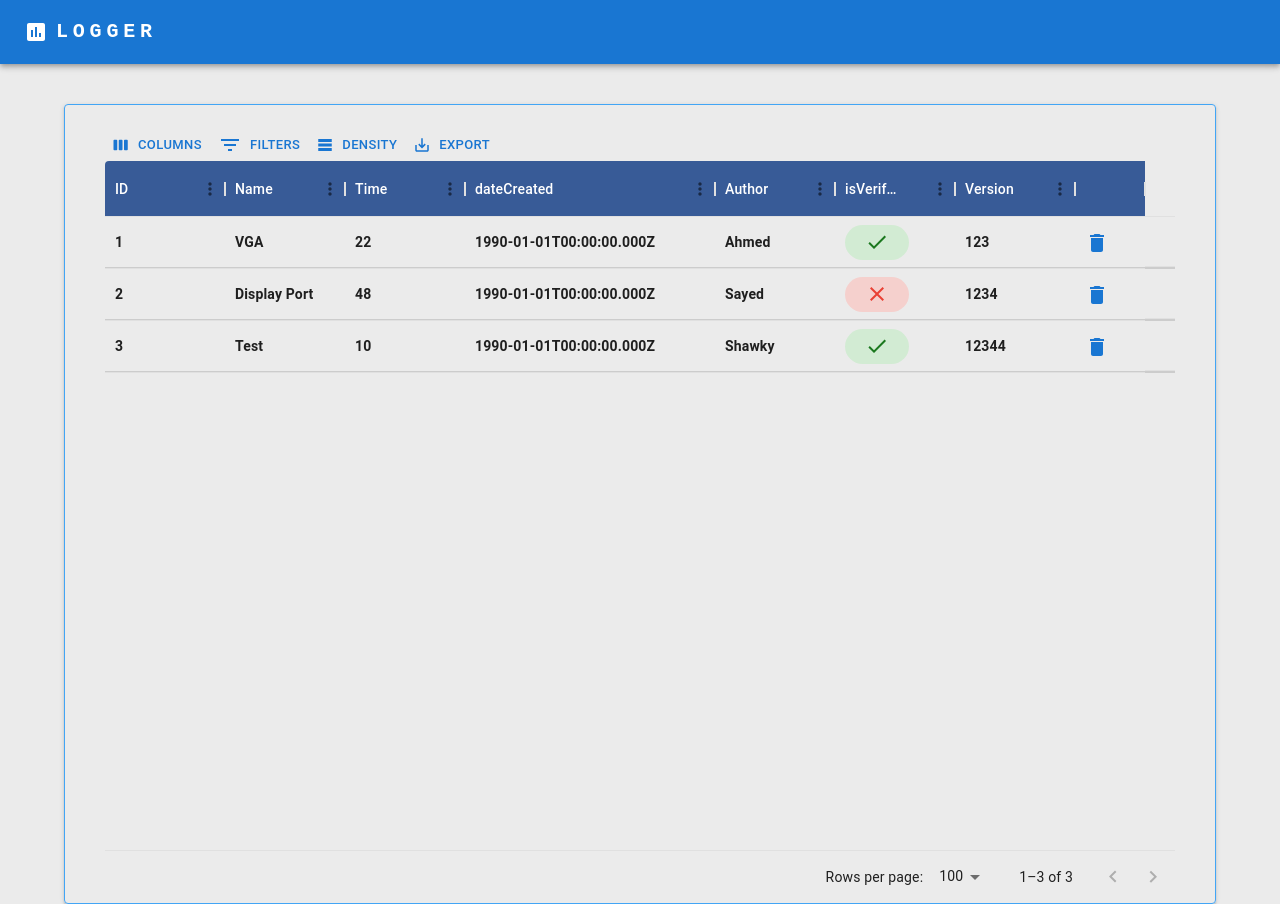
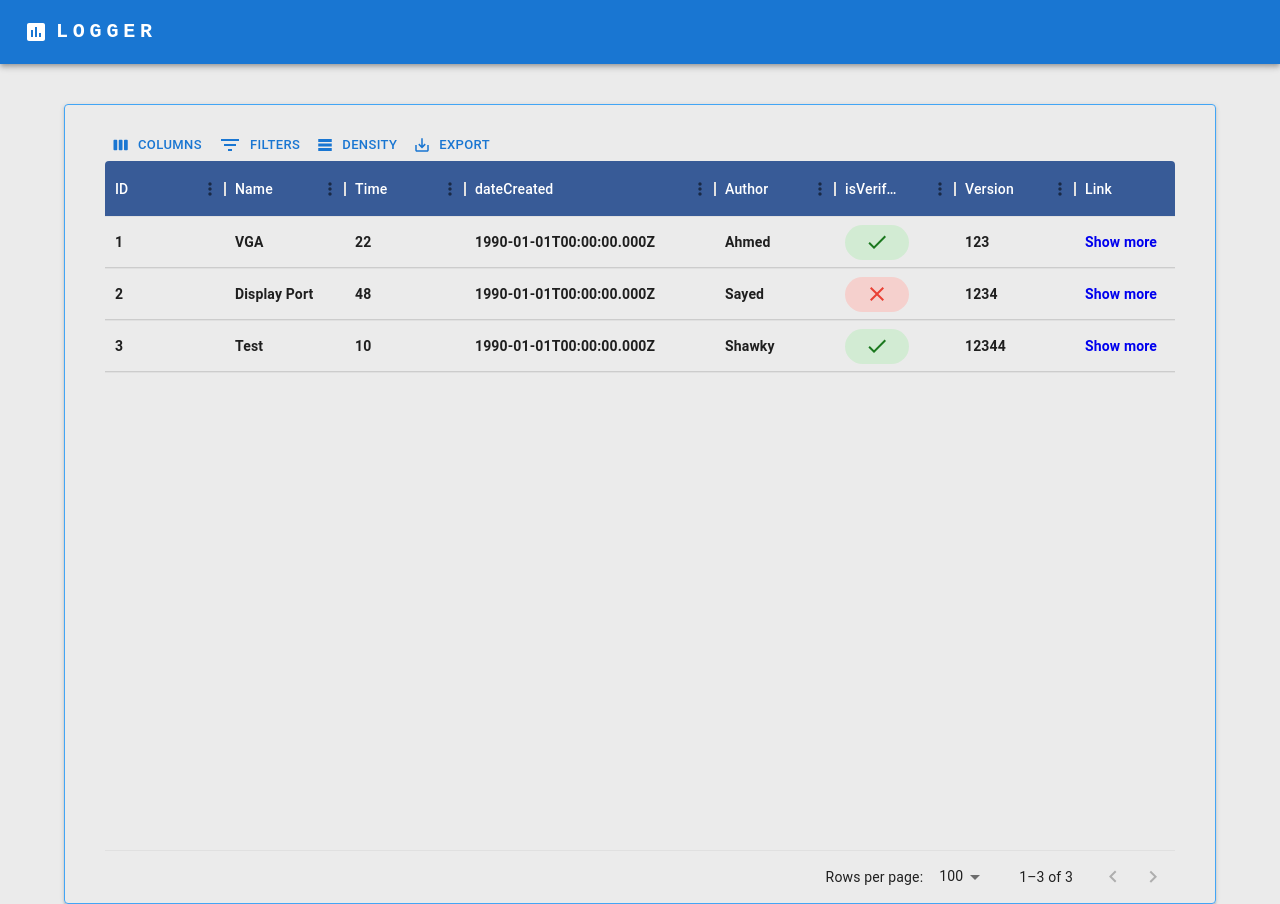
Before and after one commit to AhmedS1ayed/Siemens-MED-SW-Logger-System-FE, a React (Create React App) app: page /testsuits in a window 1280 px wide. Built offline with nearby package versions, Linux system fonts and the light colour scheme.

Commit message:
add test case page & create links to test case for each test suit

```diff
--- a/src/Components/NewTable/NewTable.css
+++ b/src/Components/DataGrid/DataGrid.css
@@ -20,3 +20,7 @@
 .row-border {
   border-bottom: 2px solid #ccc;
 }
+
+a {
+  text-decoration: none;
+}
--- /dev/null
+++ b/src/Components/DataGrid/DataGrid.js
@@ -0,0 +1,26 @@
+import * as React from "react";
+import { DataGrid, GridToolbar } from "@mui/x-data-grid";
+import "./DataGrid.css";
+
+export default function BasicExampleDataGrid({ data, data_columns }) {
+  return (
+    <div style={{ height: 800, width: "100%" }} className="dataGridContainer">
+      <DataGrid
+        columns={data_columns}
+        rows={data}
+        slots={{ toolbar: GridToolbar }}
+        getRowId={(row) => row.ID}
+        getRowClassName={() => "row-border"}
+        sx={{
+          boxShadow: 2,
+          paddingLeft: "40px",
+          paddingRight: "40px",
+          paddingTop: "20px",
+          borderColor: "primary.light",
+          marginTop: "40px",
+          fontWeight: "bold",
+        }}
+      />
+    </div>
+  );
+}
--- a/src/Components/NewTable/NewTable.js
+++ /dev/null
@@ -1,87 +0,0 @@
-import * as React from "react";
-import { DataGrid, GridToolbar } from "@mui/x-data-grid";
-import id from "../../Data/Mock_Data.json";
-import DeleteIcon from "@mui/icons-material/Delete";
-import CheckIcon from "@mui/icons-material/Check";
-import ClearIcon from "@mui/icons-material/Clear";
-import "./NewTable.css";
-
-export default function BasicExampleDataGrid() {
-  const handleRowDoubleClick = (params) => {
-    window.location.href = `/testcases?testsuitId=${params.id}`;
-  };
-
-  const getColumnsName = (data, columnWidts = {}) => {
-    return Object.keys(data)
-      .map((field) => {
-        if (typeof data[field] !== "object") {
-          let columnWidth = columnWidts[field] || 120;
-          return {
-            field,
-            headerName: field,
-            headerClassName: "super-app-theme--header",
-            renderCell: (params) => {
-              if (params.value === true) {
-                return (
-                  <span className="success-class">
-                    <CheckIcon />
-                  </span>
-                );
-              } else if (params.value === false) {
-                return (
-                  <span className="failed-class">
-                    <ClearIcon />
-                  </span>
-                );
-              } else {
-                return params.value;
-              }
-            },
-            width: columnWidth,
-          };
-        }
-        return null;
-      })
-      .filter((column) => column !== null);
-  };
-
-  let data_columns = getColumnsName(id[0], { dateCreated: 250 });
-  data_columns.push({
-    field: "delete",
-    headerName: "",
-    width: 70,
-    headerClassName: "super-app-theme--header",
-    sortable: false,
-    filterable: false,
-    disableColumnMenu: true,
-    renderCell: (params) => (
-      <DeleteIcon
-        color="primary"
-        style={{ cursor: "pointer" }}
-        onClick={() => console.log(`Deleting row ${params.id}`)}
-      />
-    ),
-  });
-
-  return (
-    <div style={{ height: 800, width: "100%" }} className="dataGridContainer">
-      <DataGrid
-        columns={data_columns}
-        rows={id}
-        slots={{ toolbar: GridToolbar }}
-        getRowId={(row) => row.ID}
-        getRowClassName={() => "row-border"}
-        onRowDoubleClick={handleRowDoubleClick}
-        sx={{
-          boxShadow: 2,
-          paddingLeft: "40px",
-          paddingRight: "40px",
-          paddingTop: "20px",
-          borderColor: "primary.light",
-          marginTop: "40px",
-          fontWeight: "bold",
-        }}
-      />
-    </div>
-  );
-}
--- /dev/null
+++ b/src/Data/Mock_Test_Case.json
@@ -0,0 +1,26 @@
+[
+  {
+    "ID": 1,
+    "Name": "testCase 1",
+    "Tester": "Shawky",
+    "Time": 20,
+    "dateCreated": "1990-01-01T00:00:00.000Z",
+    "isSuccess": true
+  },
+  {
+    "ID": 2,
+    "Name": "testCase 2",
+    "Tester": "Ahmed Sayed",
+    "Time": 40,
+    "dateCreated": "1991-01-01T00:00:00.000Z",
+    "isSuccess": false
+  },
+  {
+    "ID": 3,
+    "Name": "testCase 3",
+    "Tester": "Ahmed Hassan",
+    "Time": 27,
+    "dateCreated": "1992-01-01T00:00:00.000Z",
+    "isSuccess": false
+  }
+]
--- a/src/Pages/Testcase/Testcase.js
+++ b/src/Pages/Testcase/Testcase.js
@@ -1,10 +1,36 @@
 import React from "react";
-import { useLocation } from "react-router-dom";
+import { Link, useLocation } from "react-router-dom";
+import data from "../../Data/Mock_Test_Case.json";
+import { getColumnsName } from "../../Utils/utilities";
+import DataGrid from "../../Components/DataGrid/DataGrid.js";
+import { Container } from "@mui/material";
 
 export default function Testcase() {
   const location = useLocation();
   const searchParams = new URLSearchParams(location.search);
-  const id = searchParams.get("testsuitId");
+  const testsuitId = searchParams.get("testsuitId");
 
-  return <div>test case inside test suite id = {id}</div>;
+  let data_columns = getColumnsName(data[0], { dateCreated: 250 });
+  data_columns.push({
+    field: "link",
+    headerName: "Link",
+    headerClassName: "super-app-theme--header",
+    width: 120,
+    renderCell: (params) => {
+      let testcaseId = params.id;
+
+      return (
+        <Link
+          to={`/validtags?testsuitId=${testsuitId}&testcaseId=${testcaseId}`}
+        >
+          Show more
+        </Link>
+      );
+    },
+  });
+  return (
+    <Container>
+      <DataGrid data={data} data_columns={data_columns} />
+    </Container>
+  );
 }
--- a/src/Pages/Testsuit/Testsuit.js
+++ b/src/Pages/Testsuit/Testsuit.js
@@ -1,12 +1,44 @@
 import React from "react";
 import { Container } from "@mui/material";
-
-import BasicExampleDataGrid from "../../Components/NewTable/NewTable.js";
+import DeleteIcon from "@mui/icons-material/Delete";
+import data from "../../Data/Mock_Data.json";
+import DataGrid from "../../Components/DataGrid/DataGrid.js";
+import { getColumnsName } from "../../Utils/utilities";
+import { Link } from "react-router-dom";
 
 export default function Testsuit() {
+  let data_columns = getColumnsName(data[0], { dateCreated: 250 });
+  data_columns.push({
+    field: "link",
+    headerName: "Link",
+    headerClassName: "super-app-theme--header",
+    width: 120,
+    renderCell: (params) => {
+      let testsuitId = params.id;
+
+      return <Link to={`/testcases?testsuitId=${testsuitId}`}>Show more</Link>;
+    },
+  });
+
+  data_columns.push({
+    field: "delete",
+    headerName: "",
+    width: 70,
+    headerClassName: "super-app-theme--header",
+    sortable: false,
+    filterable: false,
+    disableColumnMenu: true,
+    renderCell: (params) => (
+      <DeleteIcon
+        color="primary"
+        style={{ cursor: "pointer" }}
+        onClick={() => console.log(`Deleting row ${params.id}`)}
+      />
+    ),
+  });
   return (
     <Container>
-      <BasicExampleDataGrid />
+      <DataGrid data={data} data_columns={data_columns} />
     </Container>
   );
 }
--- /dev/null
+++ b/src/Utils/utilities.js
@@ -0,0 +1,36 @@
+import CheckIcon from "@mui/icons-material/Check";
+import ClearIcon from "@mui/icons-material/Clear";
+
+export const getColumnsName = (data, columnWidts = {}) => {
+  return Object.keys(data)
+    .map((field) => {
+      if (typeof data[field] !== "object") {
+        let columnWidth = columnWidts[field] || 120;
+        return {
+          field,
+          headerName: field,
+          headerClassName: "super-app-theme--header",
+          renderCell: (params) => {
+            if (params.value === true) {
+              return (
+                <span className="success-class">
+                  <CheckIcon />
+                </span>
+              );
+            } else if (params.value === false) {
+              return (
+                <span className="failed-class">
+                  <ClearIcon />
+                </span>
+              );
+            } else {
+              return params.value;
+            }
+          },
+          width: columnWidth,
+        };
+      }
+      return null;
+    })
+    .filter((column) => column !== null);
+};
```
